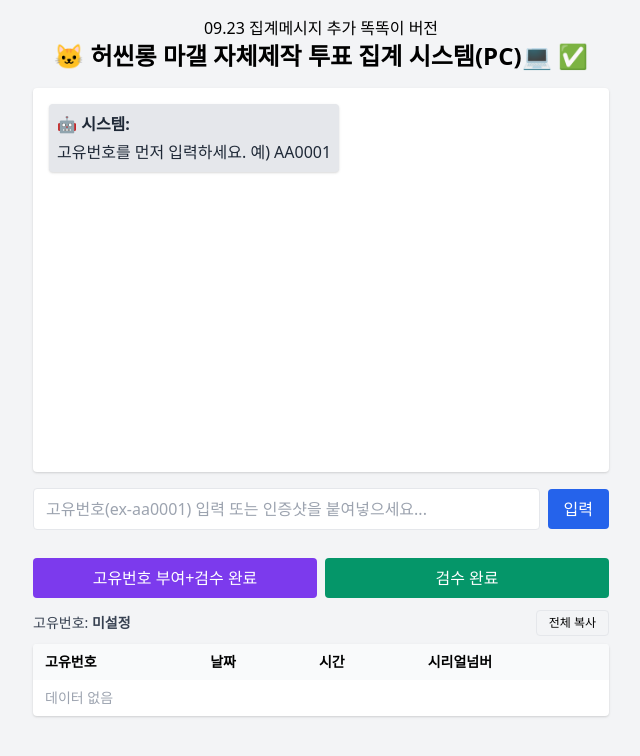
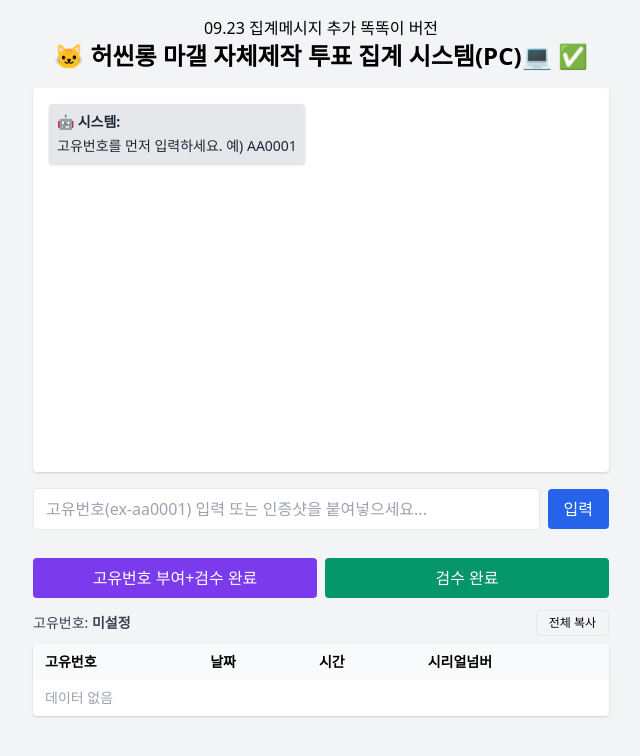
Before and after one commit to teamxinlong/xinlong_vote, a plain HTML site: page mtest.html in a window 1280 px wide. Both pictures are taken after a click on the button "검수 완료". Shown: the whole page, without its empty margins (319-959 px from the left). Drawn offline with nearby package versions, Linux system fonts and the light colour scheme.

Commit message:
Update mtest.html

```diff
--- a/mtest.html
+++ b/mtest.html
@@ -109,8 +109,16 @@
         const msg = document.createElement('div');
         msg.className = sender === 'user' ? 'text-left' : 'text-left';
 
-        const wrapper = document.createElement('div');
-        wrapper.className = 'inline-block p-2 rounded shadow ' + (sender === 'user' ? 'bg-blue-100 text-blue-900' : 'bg-gray-200 text-gray-800');
+       const wrapper = document.createElement('div');
+
+if (sender === 'bot') {
+  // 시스템 메시지는 글자 작게
+  wrapper.className = 'inline-block p-2 rounded shadow bg-gray-200 text-gray-800 text-sm';
+} else {
+  // 유저 메시지는 기존 크기 유지
+  wrapper.className = 'inline-block p-2 rounded shadow bg-blue-100 text-blue-900';
+}
+
 
         const header = document.createElement('div');
         header.className = 'flex items-center gap-2 mb-1';
```
